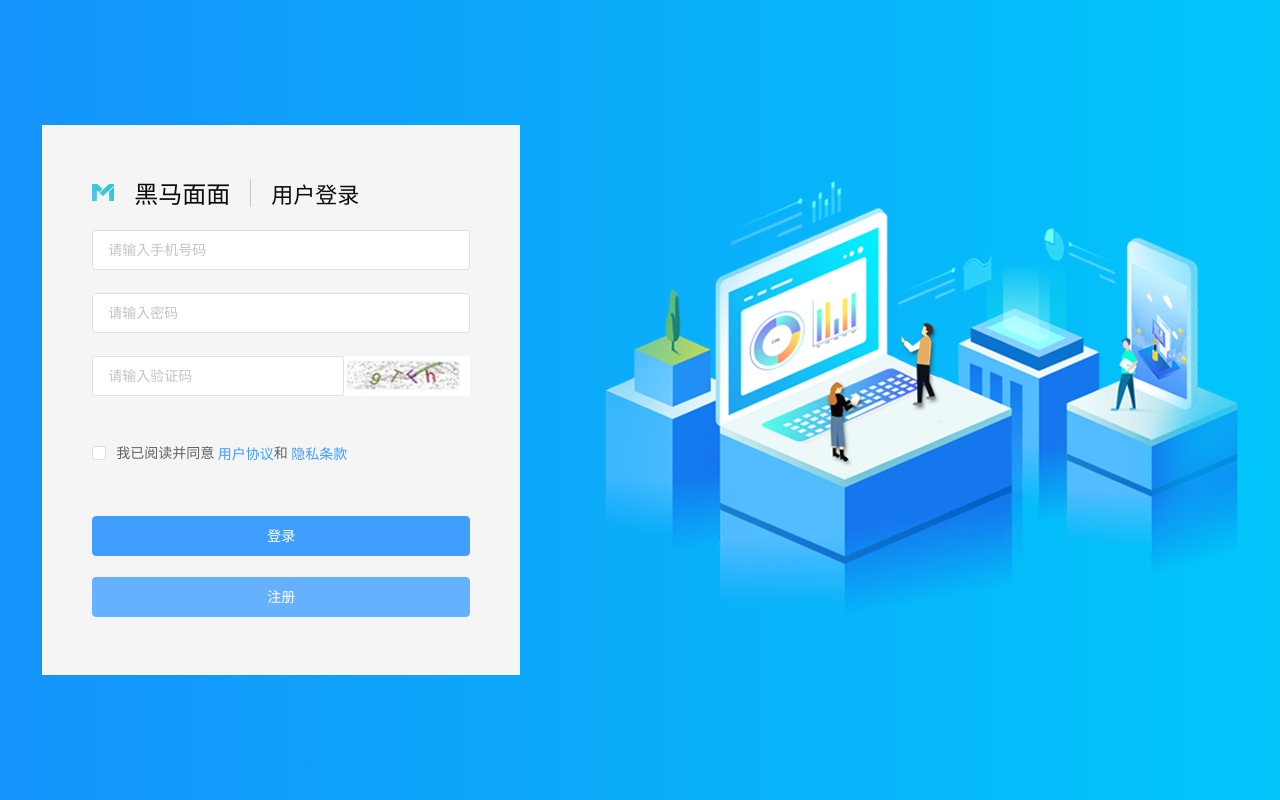
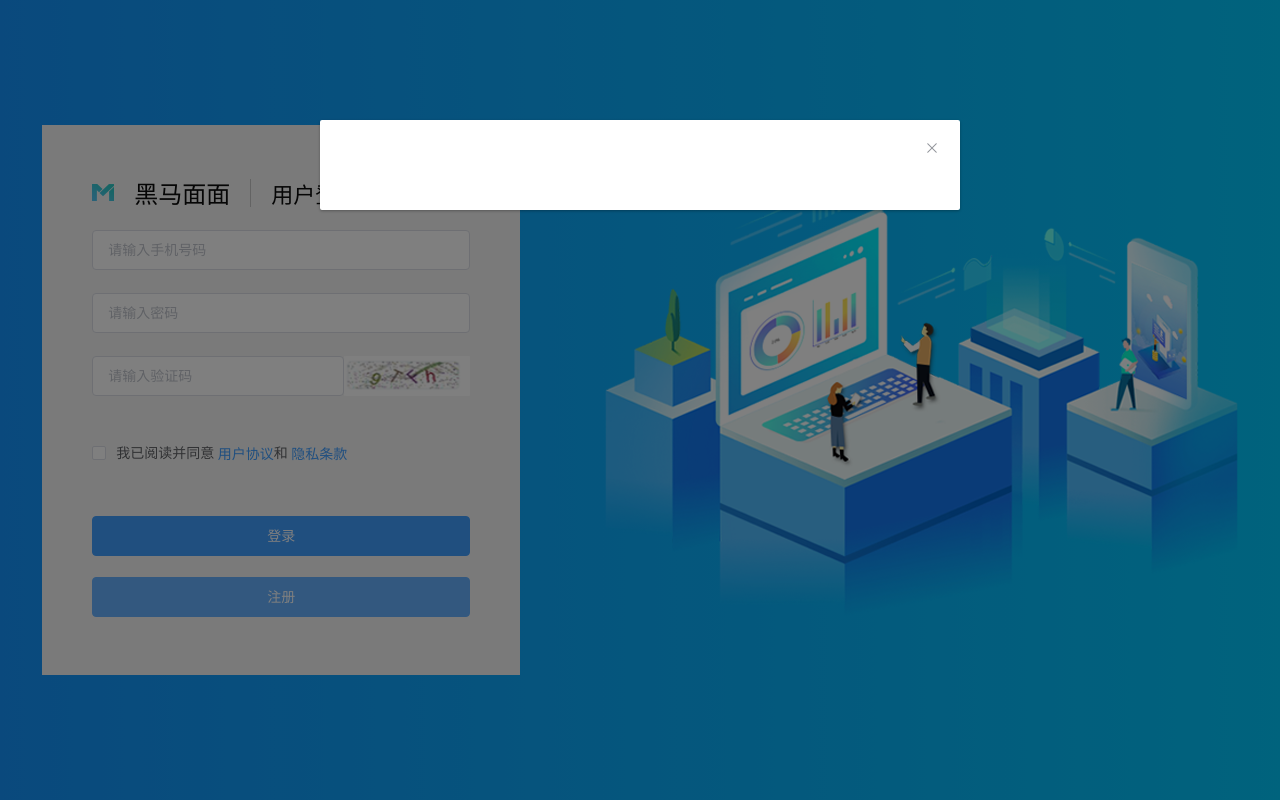
Before and after one commit to it-zhengwei/myheima, a Vue app: page /#/login in a window 1280 px wide. Both pictures are taken after a click on the button "注册". Built offline with nearby package versions, Linux system fonts and the light colour scheme.

Commit message:
登录页的注册按扭让注册组件显示和注册组件的创建

```diff
--- /dev/null
+++ b/src/components/register.vue
@@ -0,0 +1,16 @@
+<template>
+  <el-dialog :visible="bol"></el-dialog>
+</template>
+
+<script>
+export default {
+  data() {
+    return {
+      bol: false
+    };
+  }
+};
+</script>
+
+<style>
+</style>
--- a/src/views/login/login.vue
+++ b/src/views/login/login.vue
@@ -34,9 +34,10 @@
         <el-form-item>
           <el-button class="btn" type="primary">登录</el-button>
           <br />
-          <el-button class="btn" type="primary">注册</el-button>
+          <el-button class="btn" type="primary" @click="register">注册</el-button>
         </el-form-item>
       </el-form>
+      <register ref="register"></register>
     </div>
     <div class="right">
       <img src="@/assets/img/login_right.png" alt />
@@ -45,7 +46,11 @@
 </template>
 
 <script>
+import register from "@/components/register.vue";
 export default {
+  components: {
+    register
+  },
   data() {
     return {
       form: {
@@ -55,6 +60,11 @@ export default {
         isYes: []
       }
     };
+  },
+  methods: {
+    register() {
+      this.$refs.register.bol = true;
+    }
   }
 };
 </script>
```
